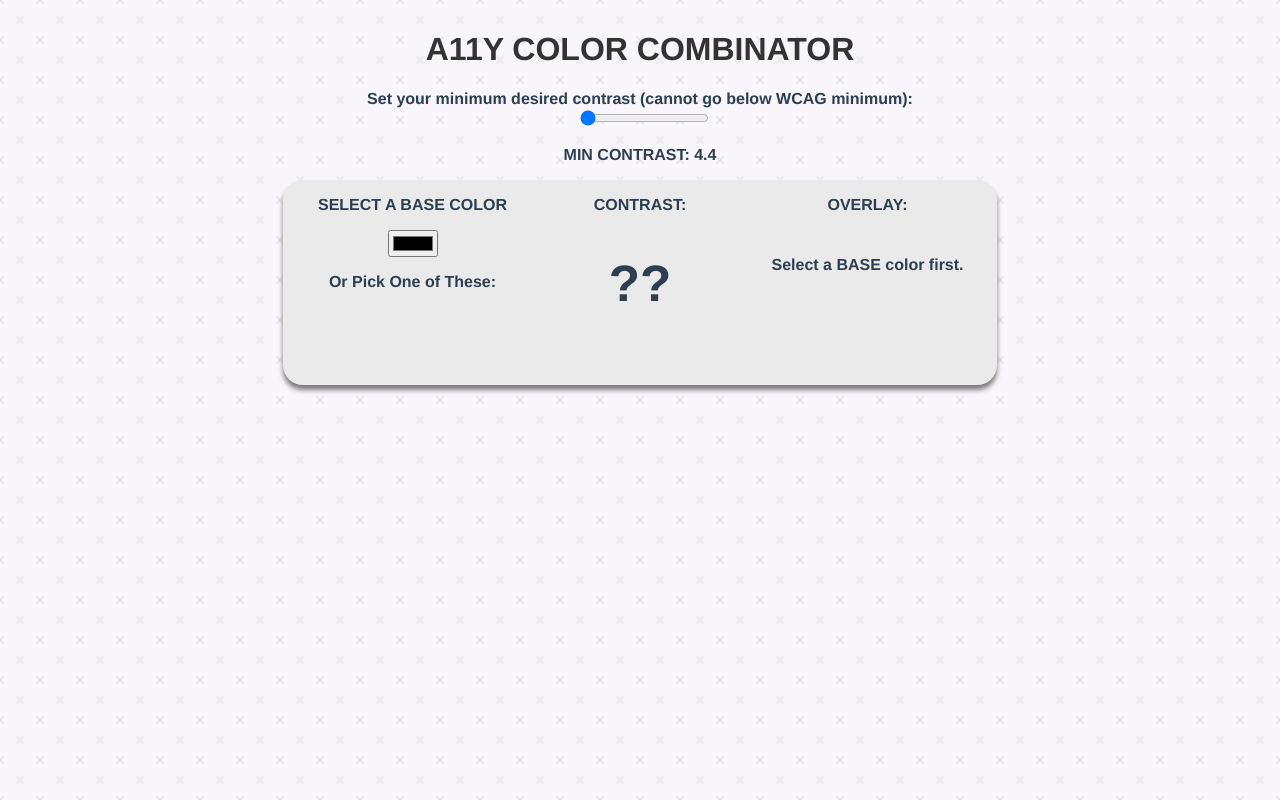
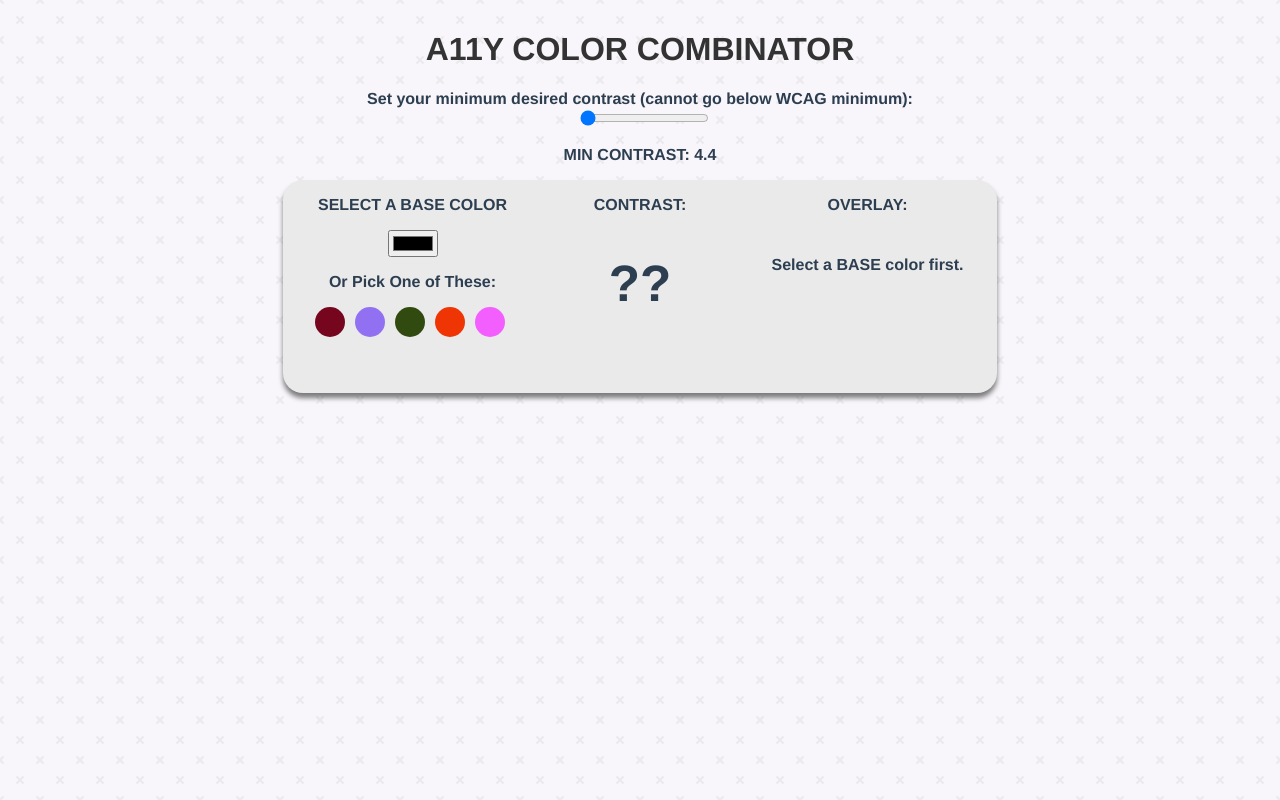
Before and after one commit to drinkingtheink/a11y-color-picker, a Vue app: page / in a window 1280 px wide. Built offline with nearby package versions, Linux system fonts and the light colour scheme.

Commit message:
random colors

```diff
--- a/src/components/AppStage.vue
+++ b/src/components/AppStage.vue
@@ -24,6 +24,15 @@
         <input v-show="!base" type="color" id="base-color-select" @input="handleBaseColorChange" />
         <p v-show="!!base" class="swatch" :style="`background-color: ${base}`" @click="handleBaseClick" />
         <p v-show="!base">Or Pick One of These:</p>
+
+        <div class="random-colors">
+          <button
+            class="random-color"
+            v-for="color in randomColors"
+            :key="color"
+            :style="`background-color: ${color}`"
+          />
+        </div>
       </section>
 
       <p>CONTRAST: <span class="contrast-value">{{ !!base && !!overlay ? contrast : `??` }}</span></p>
@@ -654,4 +663,19 @@ label, p {
 .graphs * {
   fill: var(--overlay);
 }
+
+.random-colors {
+  display: flex;
+  justify-content: space-between;
+}
+
+.random-color {
+  --swatchDim: 30px;
+
+  height: var(--swatchDim);
+  width: var(--swatchDim);
+  border-radius: 50%;
+  margin-right: 5px;
+  padding: 0;
+}
 </style>
```
